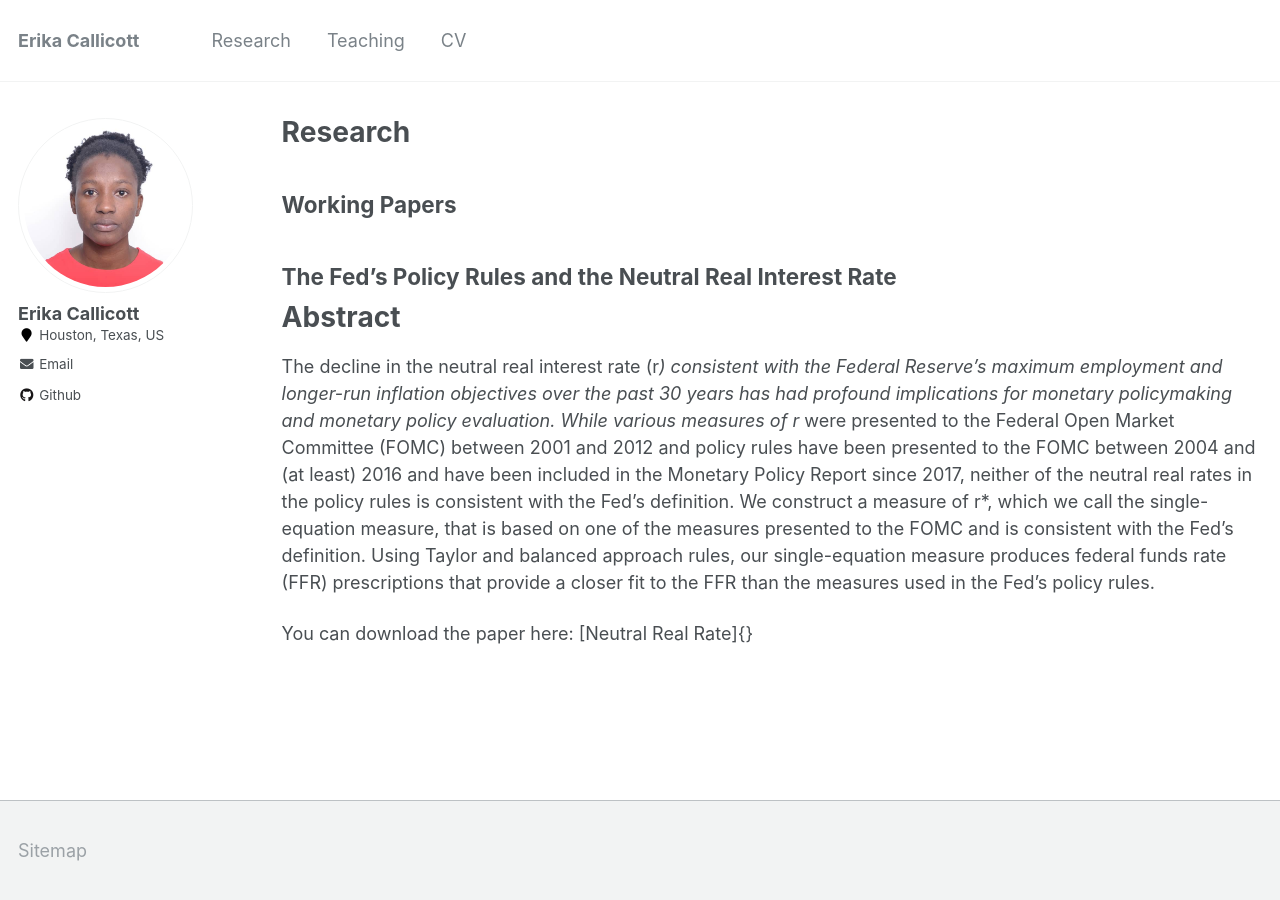
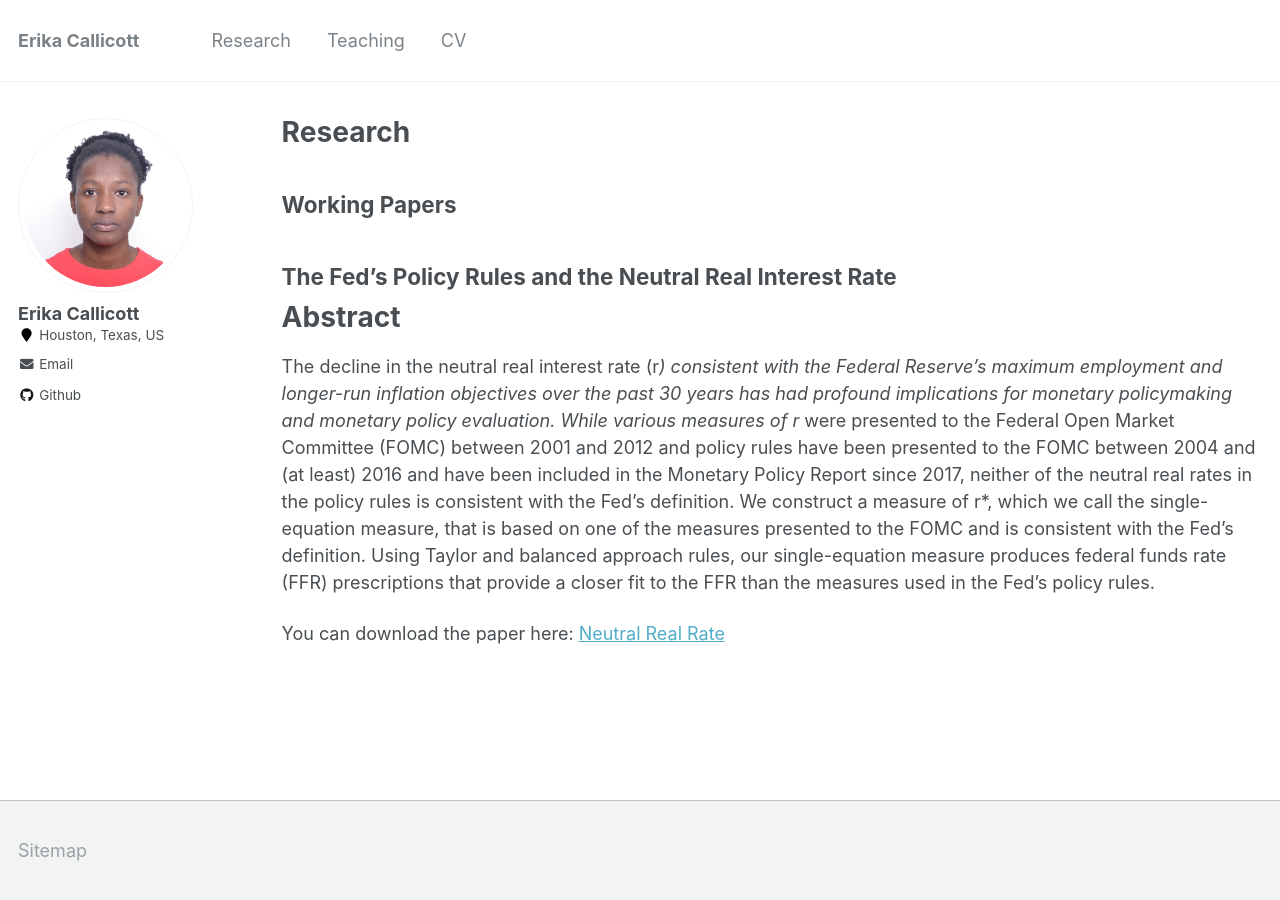
Before and after one commit to erikacallicott/erikacallicott.github.io, a Jekyll site: the page built from _pages/research.md, in a window 1280 px wide. Built offline with Jekyll 4.4.1, drawn with Linux system fonts in a browser that asks for light colours; part of the change alters nothing that is shown.

```diff
--- a/_pages/research.md
+++ b/_pages/research.md
@@ -15,4 +15,4 @@ Working Papers
 
 The decline in the neutral real interest rate (r*) consistent with the Federal Reserve’s maximum employment and longer-run inflation objectives over the past 30 years has had profound implications for monetary policymaking and monetary policy evaluation. While various measures of r* were presented to the Federal Open Market Committee (FOMC) between 2001 and 2012 and policy rules have been presented to the FOMC between 2004 and (at least) 2016 and have been included in the Monetary Policy Report since 2017, neither of the neutral real rates in the policy rules is consistent with the Fed’s definition. We construct a measure of r*, which we call the single-equation measure, that is based on one of the measures presented to the FOMC and is consistent with the Fed’s definition. Using Taylor and balanced approach rules, our single-equation measure produces federal funds rate (FFR) prescriptions that provide a closer fit to the FFR than the measures used in the Fed’s policy rules.
 
-You can download the paper here: [Neutral Real Rate]{}
+You can download the paper here: [Neutral Real Rate](http://erikacallicott.github.io/files/NeutralRealRate_11022022.pdf)
```
